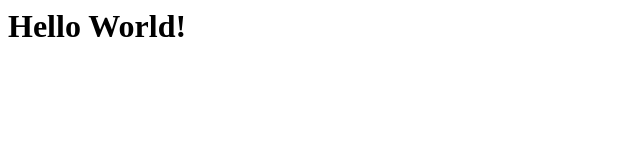
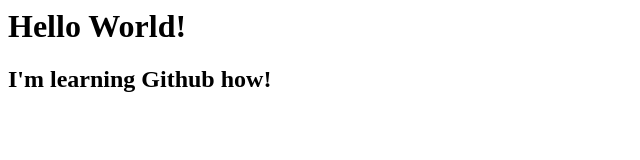
Before and after one commit to OlgaGaiko/My-first-repository, a plain HTML site: page index.html in a window 1280 px wide. Shown: the whole page, without its empty margins (0-640 px from the left). Drawn offline with Linux system fonts and the light colour scheme.

Commit message:
добавили подзаголовок

```diff
--- a/index.html
+++ b/index.html
@@ -1 +1,2 @@
 <h1>Hello World!</h1>
+<h2>I'm learning Github how!</h2>
```
